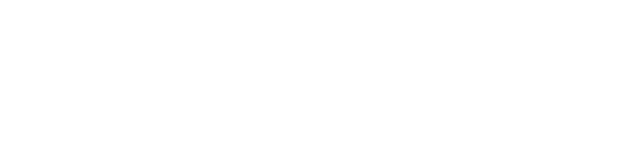
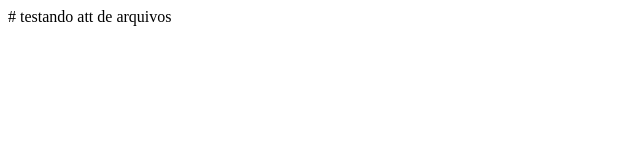
Before and after one commit to arielabade/testes-github, a plain HTML site: page comandos_fundamentais/primeiro_repo/index.html in a window 1280 px wide. Shown: the whole page, without its empty margins (0-640 px from the left). Drawn offline with Linux system fonts and the light colour scheme.

Commit message:
Update index.html

```diff
--- a/comandos_fundamentais/primeiro_repo/index.html
+++ b/comandos_fundamentais/primeiro_repo/index.html
@@ -9,3 +9,6 @@
 
 </body>
 </html>
+
+
+# testando att de arquivos
```
